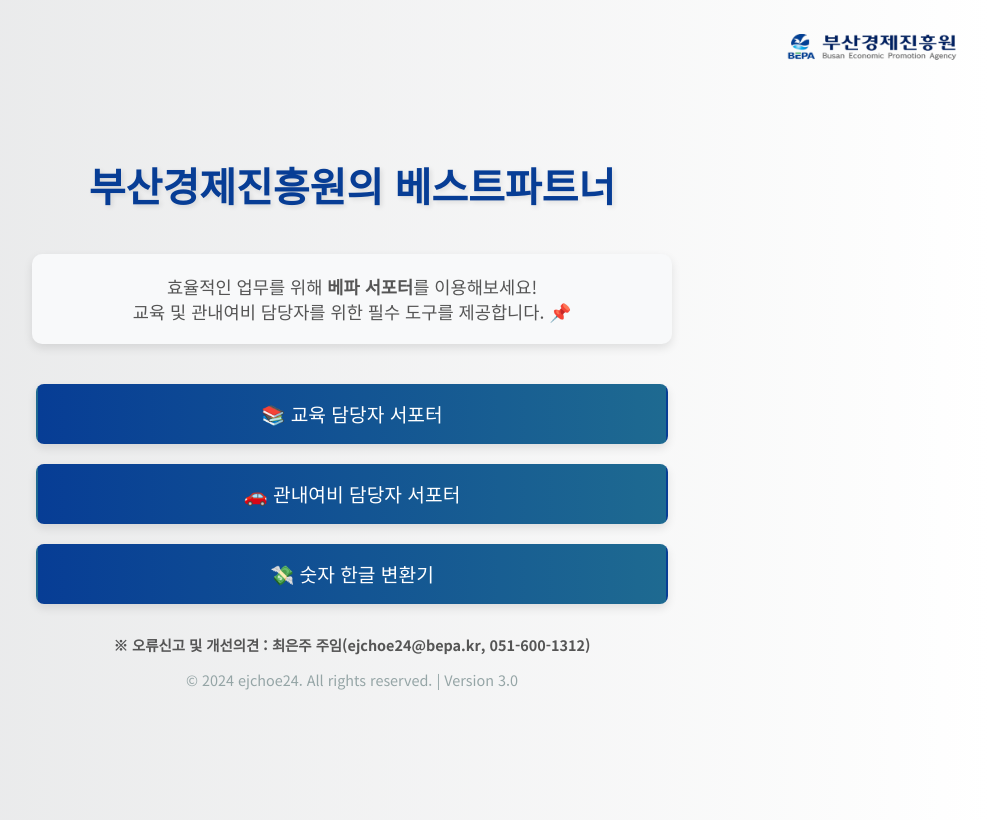
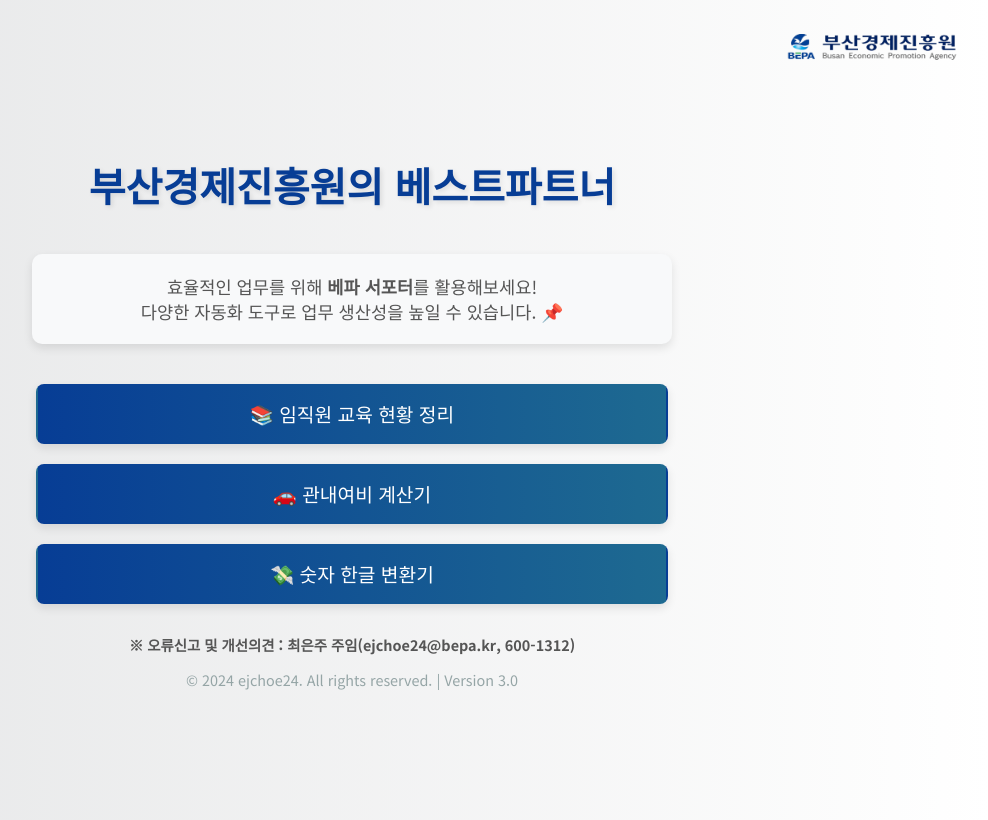
Before and after one commit to ejchoe24/bepa-supporter, a Flask app: page / in a window 1280 px wide. Shown: the whole page, without its empty margins (288-1276 px from the left). Run offline with Flask 3, Linux system fonts and the light colour scheme.

Commit message:
revise index page

```diff
--- a/templates/index.html
+++ b/templates/index.html
@@ -139,18 +139,18 @@
     <h1>부산경제진흥원의 베스트파트너</h1>
 
     <p class="info-box">
-        효율적인 업무를 위해 <strong>베파 서포터</strong>를 이용해보세요!<br>
-        교육 및 관내여비 담당자를 위한 필수 도구를 제공합니다. 📌
+        효율적인 업무를 위해 <strong>베파 서포터</strong>를 활용해보세요!<br>
+        다양한 자동화 도구로 업무 생산성을 높일 수 있습니다. 📌
     </p>
 
     <div class="links">
-        <a href="/edu">📚 교육 담당자 서포터</a>
-        <a href="/trip">🚗 관내여비 담당자 서포터</a>
+        <a href="/edu">📚 임직원 교육 현황 정리</a>
+        <a href="/trip">🚗 관내여비 계산기</a>
         <a href="/money">💸 숫자 한글 변환기</a>
     </div>
 
     <footer>
-        <p class="contact-info">※ 오류신고 및 개선의견 : 최은주 주임(ejchoe24@bepa.kr, 051-600-1312)</p>
+        <p class="contact-info">※ 오류신고 및 개선의견 : 최은주 주임(ejchoe24@bepa.kr, 600-1312)</p>
         <p>&copy; 2024 ejchoe24. All rights reserved. | Version 3.0</p>
     </footer>
 </body>
```
